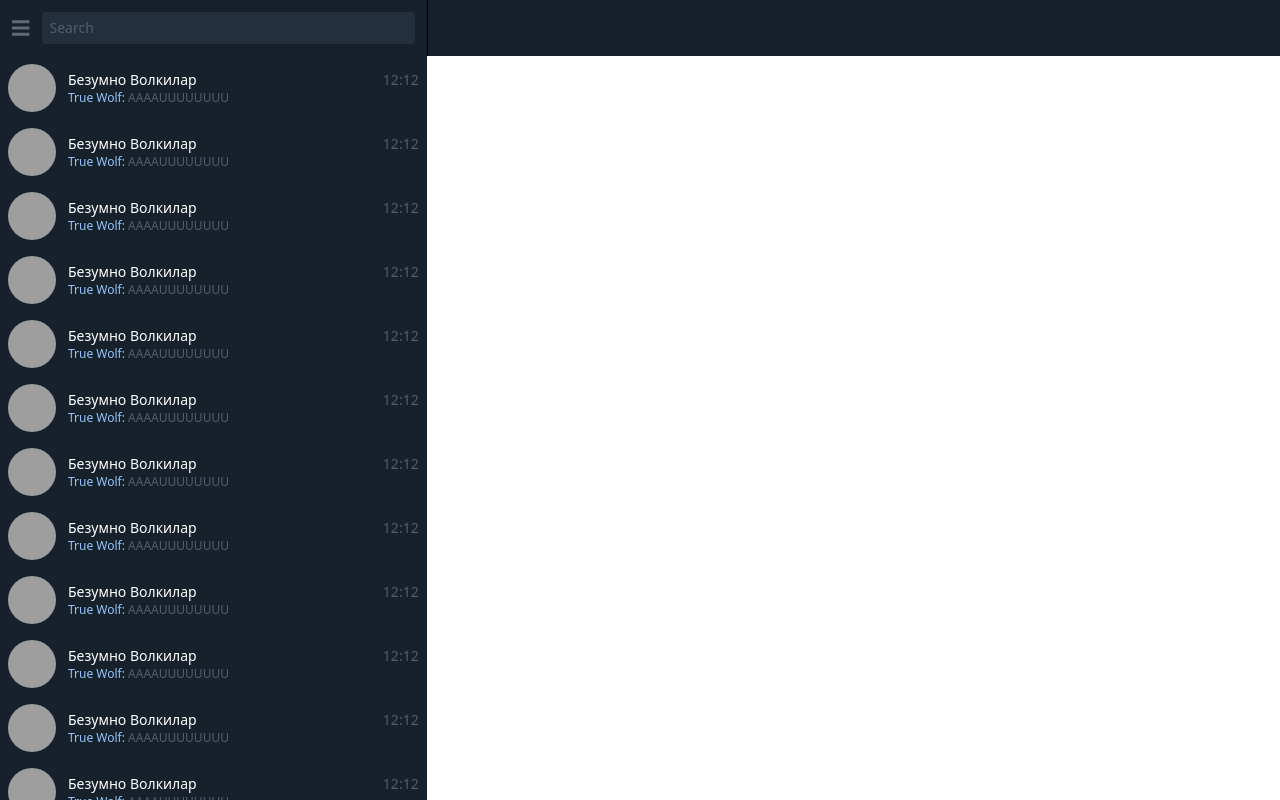
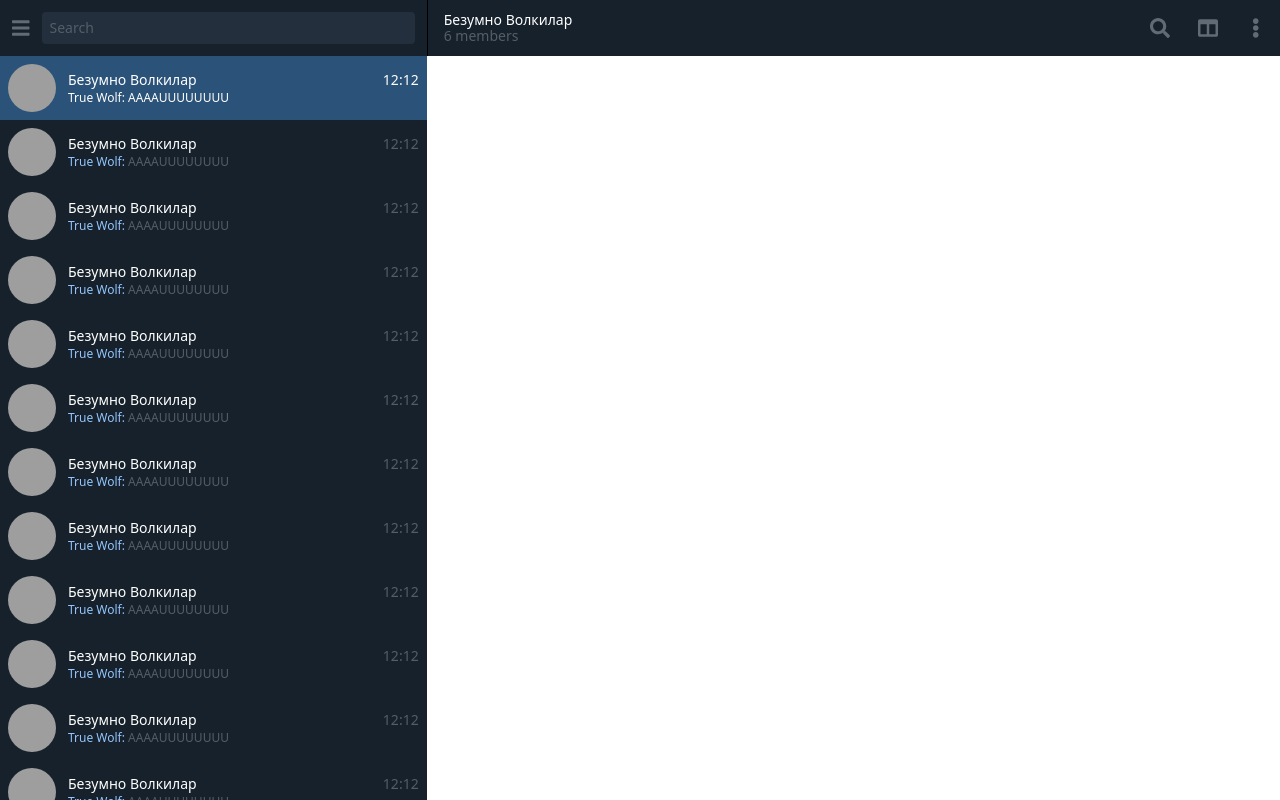
Before and after one commit to MXslade/NeHauar-Messanger-Front, a React (Create React App) app: page / in a window 1280 px wide. Built offline with nearby package versions, Linux system fonts and the light colour scheme; grey boxes are pictures that could not be loaded.

Commit message:
chore: default chat value changed

```diff
--- a/src/App.tsx
+++ b/src/App.tsx
@@ -24,10 +24,8 @@ export const SharedDataContext = React.createContext<ISharedDataContext>({
 
 const App: React.FC = () => {
   const [isCollapsedVersion, setIsCollapsedVersion] = useState<boolean>(false);
-  const [chosenWindow, setChosenWindow] = useState<"sidebar" | "chat">(
-    "sidebar"
-  );
-  const [chosenChat, setChosenChat] = useState<IChat | null>(null);
+  const [chosenWindow, setChosenWindow] = useState<"sidebar" | "chat">("chat");
+  const [chosenChat, setChosenChat] = useState<IChat | null>(dummyChats[0]);
 
   const handleResize = (event: any) => {
     const windowWidth: number = event.target.innerWidth;
```
